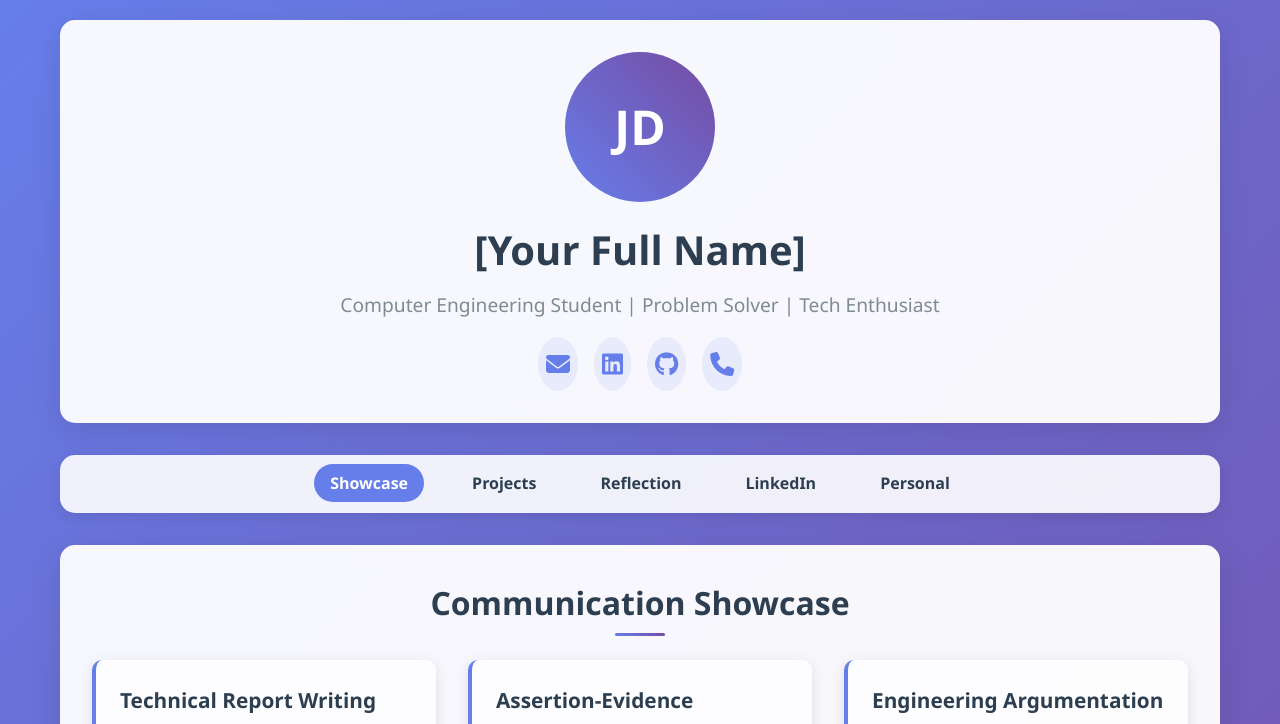
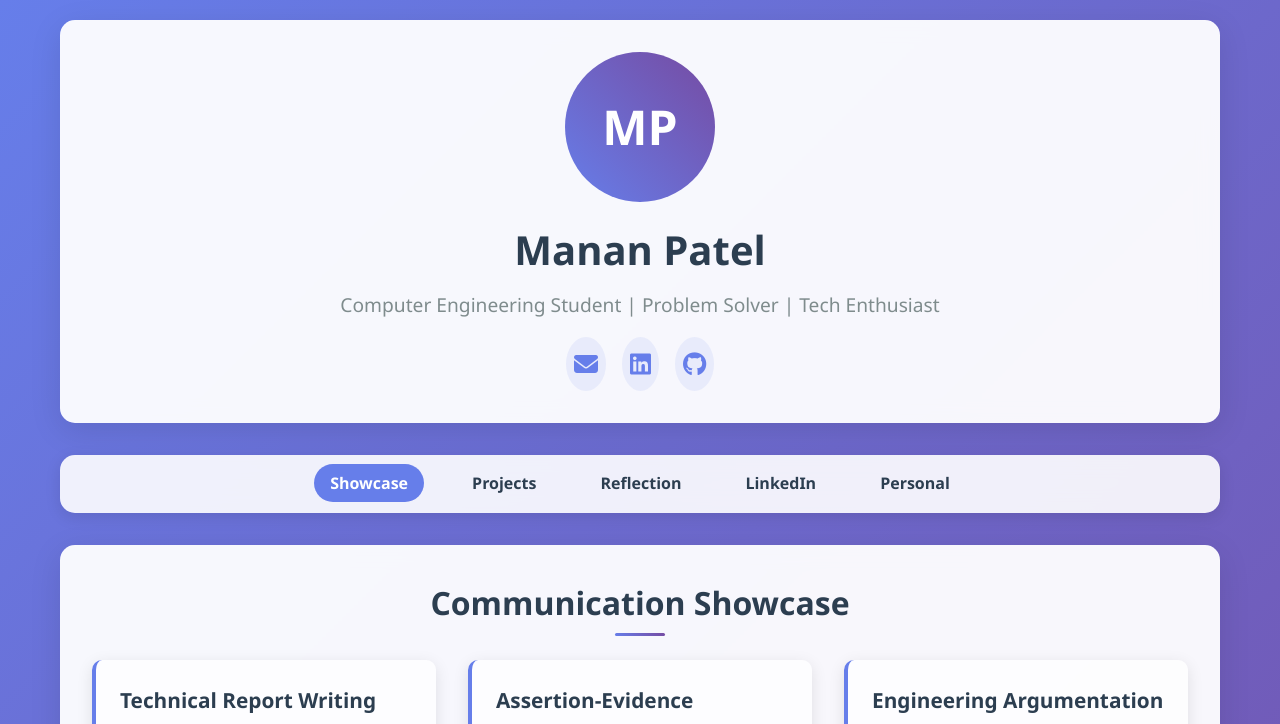
Before and after one commit to MananPatel0801/MananPatel0801, a plain HTML site: page index.html in a window 1280 px wide. Shown: the top 724 px of the page. Drawn offline with Linux system fonts and the light colour scheme.

Commit message:
Update index.html

```diff
--- a/index.html
+++ b/index.html
@@ -383,15 +383,15 @@
         <header>
             <div class="profile-img">
                 <!-- Replace with your initials or add an actual image -->
-                JD
+                MP
             </div>
-            <h1>[Your Full Name]</h1>
+            <h1>Manan Patel</h1>
             <p class="subtitle">Computer Engineering Student | Problem Solver | Tech Enthusiast</p>
             <div class="social-links">
-                <a href="mailto:your.email@example.com" title="Email"><i class="fas fa-envelope"></i></a>
-                <a href="https://linkedin.com/in/yourprofile" title="LinkedIn"><i class="fab fa-linkedin"></i></a>
-                <a href="https://github.com/yourusername" title="GitHub"><i class="fab fa-github"></i></a>
-                <a href="tel:+1234567890" title="Phone"><i class="fas fa-phone"></i></a>
+                <a href="mailto:manan045720@gmail.com" title="Email"><i class="fas fa-envelope"></i></a>
+                <a href="https://linkedin.com/in/mananpatel182" title="LinkedIn"><i class="fab fa-linkedin"></i></a>
+                <a href="https://github.com/MananPatel0801" title="GitHub"><i class="fab fa-github"></i></a>
+                <!--<a href="tel:+1234567890" title="Phone"><i class="fas fa-phone"></i></a>-->
             </div>
         </header>
 
```
